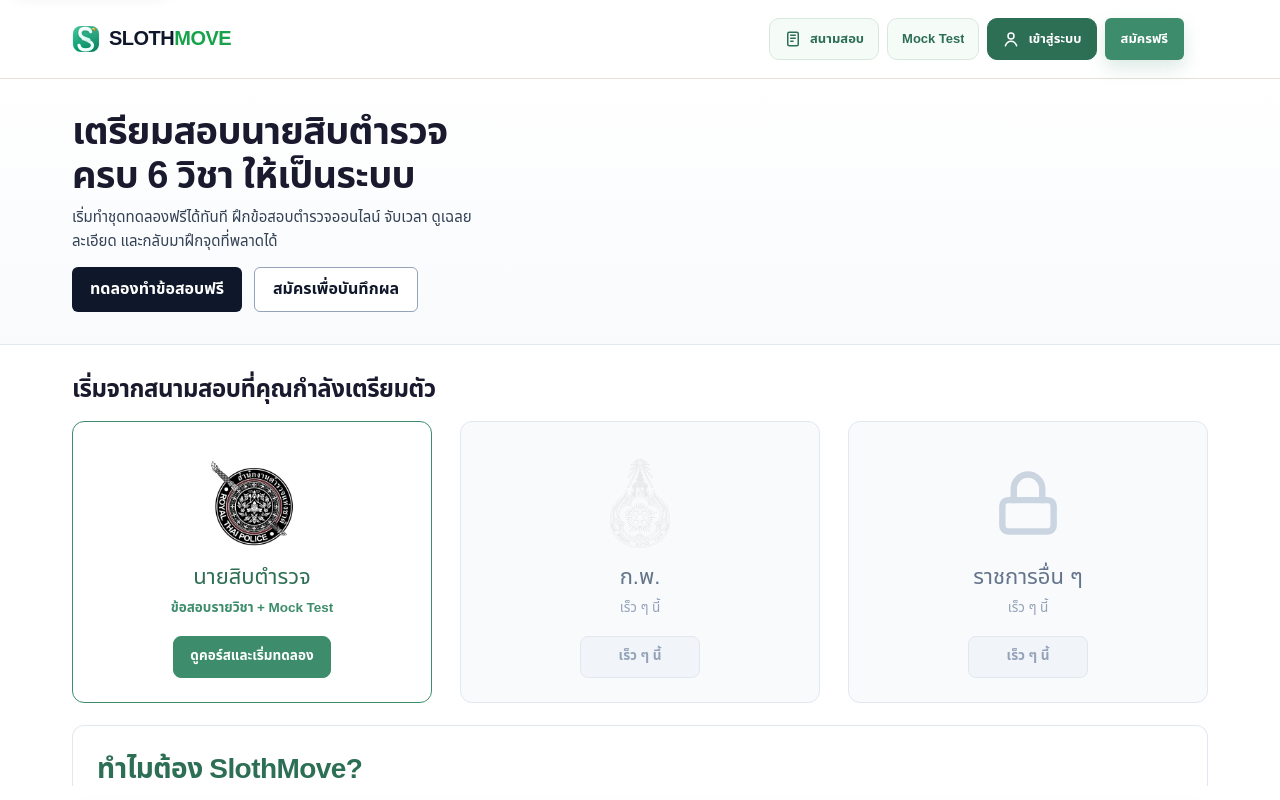
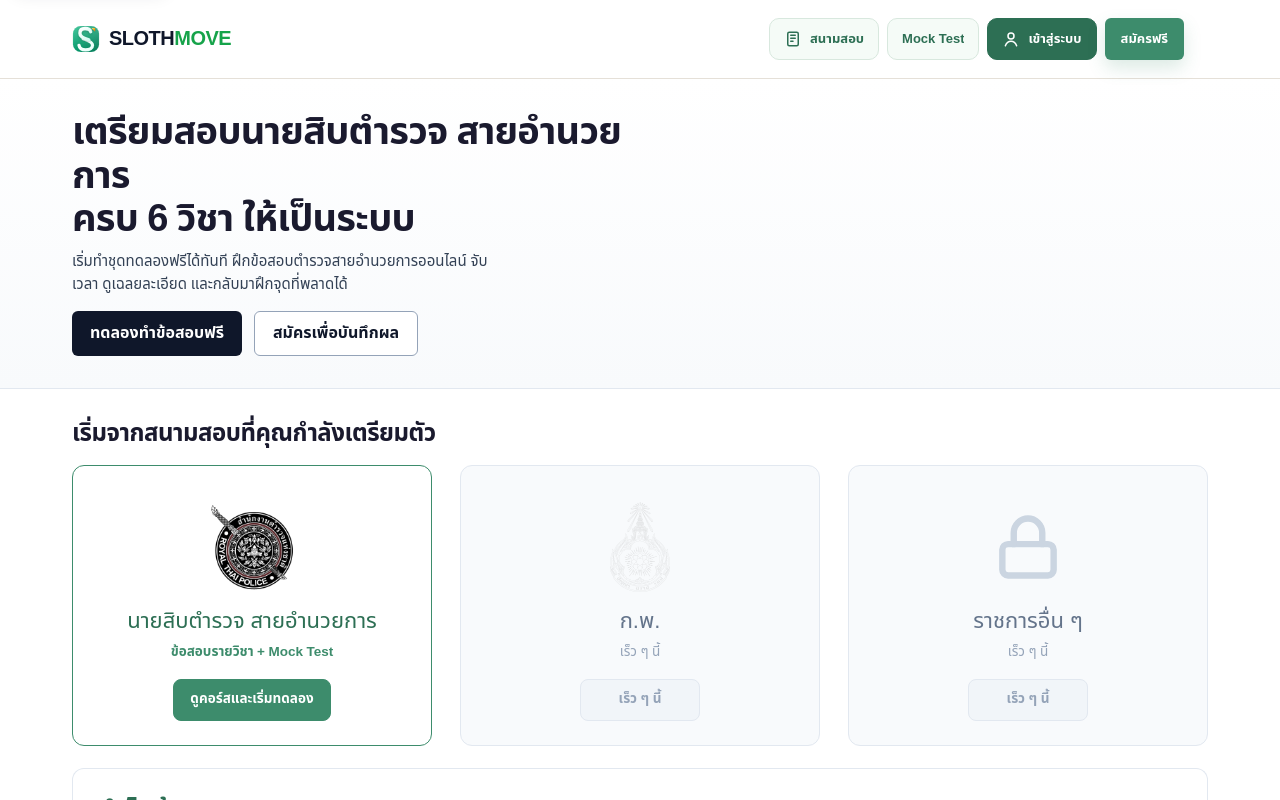
Before and after one commit to geefrost04/Slothmoveth, a Next.js app in the folder slothmove-platform/: page / in a window 1280 px wide. Shown: the top 800 px of the page. Built offline with nearby package versions, Linux system fonts and the light colour scheme; no server answers.

Commit message:
feat(home): update police exam card and hero titles to นายสิบตำรวจ สายอำนวยการ

```diff
--- a/slothmove-platform/app/dashboard/page.tsx
+++ b/slothmove-platform/app/dashboard/page.tsx
@@ -548,8 +548,8 @@ export default function DashboardPage() {
             <button type="button" className={`dashboard-menu-item${view === 'review' ? ' active' : ''}`} onClick={() => selectView('review')}><span><ReviewNavIcon /></span><span>สมุดข้อผิด</span><b>{wrongAnswers.length}</b></button>
           </div>
           <div className="sidebar-exam-card">
-            <div className="sidebar-exam-title">สนามสอบที่ใช้งานอยู่</div><img src="/pic/logo_police.png" alt="นายสิบตำรวจ" className="sidebar-exam-logo" />
-            <div className="sidebar-exam-title is-course-name">นายสิบตำรวจ</div><Link href="/courses/police_admin" className="sidebar-exam-btn">ไปหน้าคอร์ส</Link><Link href="/#exam-selection" className="sidebar-change-link">เปลี่ยนสนามสอบ</Link>
+            <div className="sidebar-exam-title">สนามสอบที่ใช้งานอยู่</div><img src="/pic/logo_police.png" alt="นายสิบตำรวจ สายอำนวยการ" className="sidebar-exam-logo" />
+            <div className="sidebar-exam-title is-course-name">นายสิบตำรวจ สายอำนวยการ</div><Link href="/courses/police_admin" className="sidebar-exam-btn">ไปหน้าคอร์ส</Link><Link href="/#exam-selection" className="sidebar-change-link">เปลี่ยนสนามสอบ</Link>
           </div>
           <a href="https://www.facebook.com/profile.php?id=61589670089745" target="_blank" rel="noopener noreferrer" className="sidebar-help-box"><span>มีคำถามหรือปัญหา?</span><span>ติดต่อทีมงาน ›</span></a>
         </aside>
--- a/slothmove-platform/components/Hero.tsx
+++ b/slothmove-platform/components/Hero.tsx
@@ -7,11 +7,11 @@ export function Hero() {
         <div className="home-hero-inner">
           <div className="home-hero-content">
             <h1 className="home-hero-title" id="home-hero-title">
-              <span>เตรียมสอบนายสิบตำรวจ</span>
+              <span>เตรียมสอบนายสิบตำรวจ สายอำนวยการ</span>
               <span>ครบ 6 วิชา ให้เป็นระบบ</span>
             </h1>
             <p className="home-hero-desc">
-              เริ่มทำชุดทดลองฟรีได้ทันที ฝึกข้อสอบตำรวจออนไลน์ จับเวลา ดูเฉลยละเอียด และกลับมาฝึกจุดที่พลาดได้
+              เริ่มทำชุดทดลองฟรีได้ทันที ฝึกข้อสอบตำรวจสายอำนวยการออนไลน์ จับเวลา ดูเฉลยละเอียด และกลับมาฝึกจุดที่พลาดได้
             </p>
             <div className="home-hero-actions">
               <TrackedLink
--- a/slothmove-platform/components/ProductShowcase.tsx
+++ b/slothmove-platform/components/ProductShowcase.tsx
@@ -2,7 +2,7 @@ import Link from 'next/link';
 
 const examFields = [
   {
-    title: 'นายสิบตำรวจ',
+    title: 'นายสิบตำรวจ สายอำนวยการ',
     description: 'ข้อสอบรายวิชา + Mock Test',
     href: '/courses/police_admin',
     image: '/pic/logo_police.png',
```
